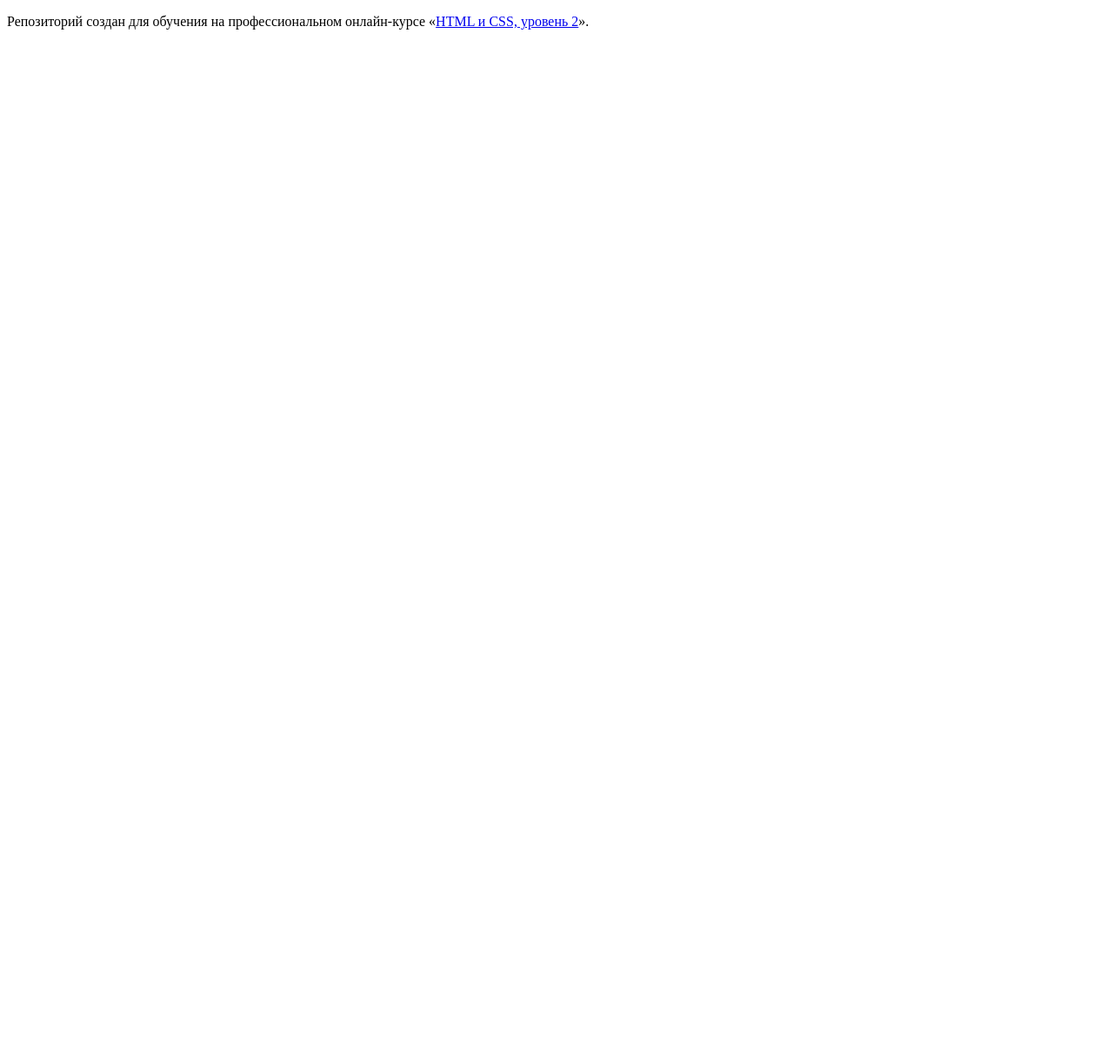
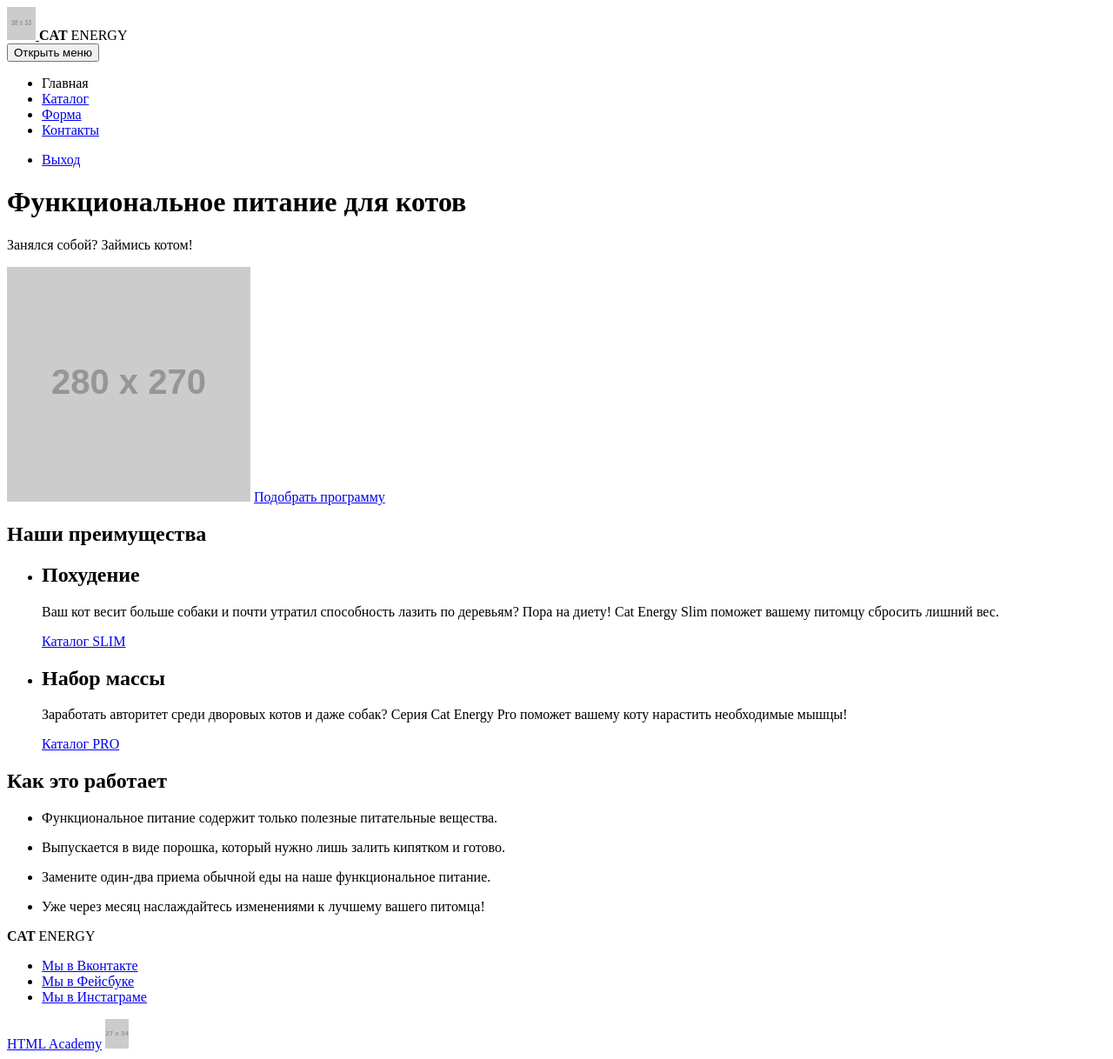
Before and after one commit to DmitriyTWeb/677703-cat-energy-16, a website: page source/index.html in a window 1280 px wide. Shown: the whole page at 87% size. Before the commit the page ends 800 px from the top, so only its background shows below. Drawn offline with Linux system fonts and the light colour scheme; placeholder pictures from the web are drawn by us.

Commit message:
Добавляет базовую разметку трех страниц проекта

```diff
--- a/source/index.html
+++ b/source/index.html
@@ -4,9 +4,158 @@
     <meta charset="utf-8">
     <title>HTML Academy: Кэт энерджи</title>
   </head>
+
+
   <body>
 
-    <p>Репозиторий создан для обучения на профессиональном онлайн‑курсе «<a href="https://htmlacademy.ru/intensive/adaptive">HTML и CSS, уровень 2</a>».</p>
+    <header class="page-header">
+
+      <a clas="page-header__logo logo" href="#">
+        <img class="page-header__logo-image" src="http://placehold.it/38x33" width="33" height="38" alt="Интернет-магазин &laquo;Cat-Energy&raquot;">
+      </a>
+
+      <span class="logo__text"><b class="logo__text--bold">CAT</b> ENERGY</span>
+
+      <nav class="main-nav">
+
+        <button class="main-nav__toggle" type="button">Открыть меню</button>
+
+        <div class="main-nav__wrapper">
+          <ul class="main-nav__list site-list">
+            <li class="site-list__item site-list__item--active">
+              <a>
+                Главная
+              </a>
+            </li>
+            <li class="site-list__item">
+              <a href="catalog.html">
+                Каталог
+              </a>
+            </li>
+            <li class="site-list__item">
+              <a href="form.html">
+                Форма
+              </a>
+            </li>
+            <li class="site-list__item">
+              <a href="#">
+                Контакты
+              </a>
+            </li>
+          </ul>
+
+          <ul class="main-nav__list user-list">
+            <li class="user-list__item">
+              <a class="user-list__login" href="login.html">
+                Выход
+              </a>
+            </li>
+          </ul>
+        </div>
+
+      </nav>
+
+    </header>
+
+    <main class="page-main">
+
+      <div class="title-block">
+        <h1 class="title-block__title">Функциональное питание для котов</h1>
+        <p class="title-block__slogan">Занялся собой? Займись котом!</p>
+        <img class="title-block__image" src="http://placehold.it/280x270" width="280" height="270" alt="Курица">
+        <a class="title-block__button button" href="form.html">Подобрать программу</a>
+      </div>
+
+      <section class="advantages">
+        <div class="advantages__wrapper">
+          <h1 class="visually-hidden">Наши преимущества</h1>
+
+          <ul class="advantages__list">
+            <li class="advantages__item advantages__item--slim">
+              <h2 class="advantages__title">
+                Похудение
+              </h2>
+              <p class="advantages__description">
+                Ваш кот весит больше собаки и почти утратил способность лазить по деревьям? Пора на диету! Cat Energy Slim поможет вашему питомцу сбросить лишний вес.
+              </p>
+              <a class="advantages__button" href="#">Каталог SLIM</a>
+            </li>
+
+            <li class="advantages__item advantages__item--pro">
+              <h2 class="advantages__title">
+                Набор массы
+              </h2>
+              <p class="advantages__description">
+                Заработать авторитет среди дворовых котов и даже собак? Серия Cat Energy Pro поможет вашему коту нарастить необходимые мышцы!
+              </p>
+              <a class="advantages__button" href="#">Каталог PRO</a>
+            </li>
+          </ul>
+        </div>
+      </section>
+
+      <section class="how-it-work">
+        <div class="how-it-work__wrapper">
+          <h2 class="how-it-work__header">
+            Как это работает
+          </h2>
+
+          <ul class="how-it-work__list">
+            <li class="how-it-work__item how-it-work__item--useful">
+              <p class="how-it-work__description">
+                Функциональное питание содержит только полезные питательные вещества.
+              </p>
+            </li>
+            <li class="how-it-work__item how-it-work__item--powder">
+              <p class="how-it-work__description">
+                Выпускается в виде порошка, который нужно лишь залить кипятком и готово.
+              </p>
+            </li>
+            <li class="how-it-work__item how-it-work__item--hight-calorie">
+              <p class="how-it-work__description">
+                Замените один-два приема обычной еды на наше функциональное питание.
+              </p>
+            </li>
+            <li class="how-it-work__item how-it-work__item--fast-result">
+              <p class="how-it-work__description">
+                Уже через месяц наслаждайтесь изменениями к лучшему вашего питомца!
+              </p>
+            </li>
+          </ul>
+        </div>
+      </section>
+
+    </main>
+
+
+    <footer class="page-footer">
+
+      <div class="page-footer__wrapper">
+        <span class="logo__text"><b class="logo__text--bold">CAT</b> ENERGY</span>
+
+        <div class="page-footer__social social">
+          <ul class="social__list">
+            <li class="social__item">
+              <a class="social__link social__link--vkontakte" href="#"><span class="visually-hidden">Мы в Вконтакте</span></a>
+            </li>
+            <li class="social__item">
+              <a class="social__link social__link--facebook" href="#"><span class="visually-hidden">Мы в Фейсбуке</span></a>
+            </li>
+            <li class="social__item">
+              <a class="social__link social__link--instagram" href="#"><span class="visually-hidden">Мы в Инстаграме</span></a>
+            </li>
+          </ul>
+        </div>
+
+        <div class="page-footer__copyright copyright">
+          <a class="copyright__link" href="https://htmlacademy.ru/intensive/adaptive">HTML Academy</a>
+          <img class="copyright__logo academy-logo" src="http://placehold.it/27x34" width="27" height="34" alt="Логотип Академии">
+        </div>
+      <div>
+
+    </footer>
+
 
   </body>
+
 </html>
```
Also changed, not shown: source/catalog.html (added, +246 -0 lines), source/form.html (added, +95 -0 lines).
